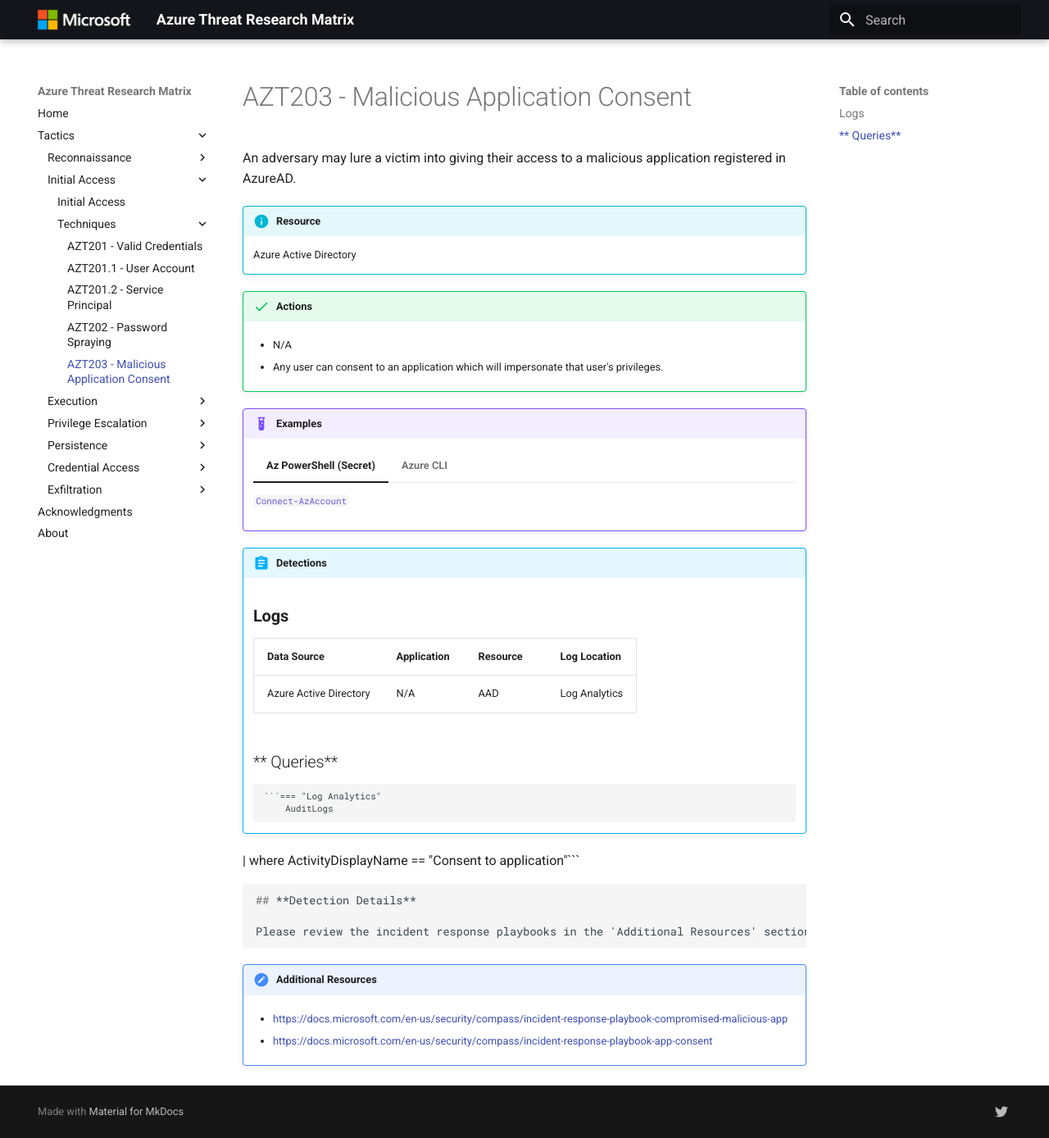
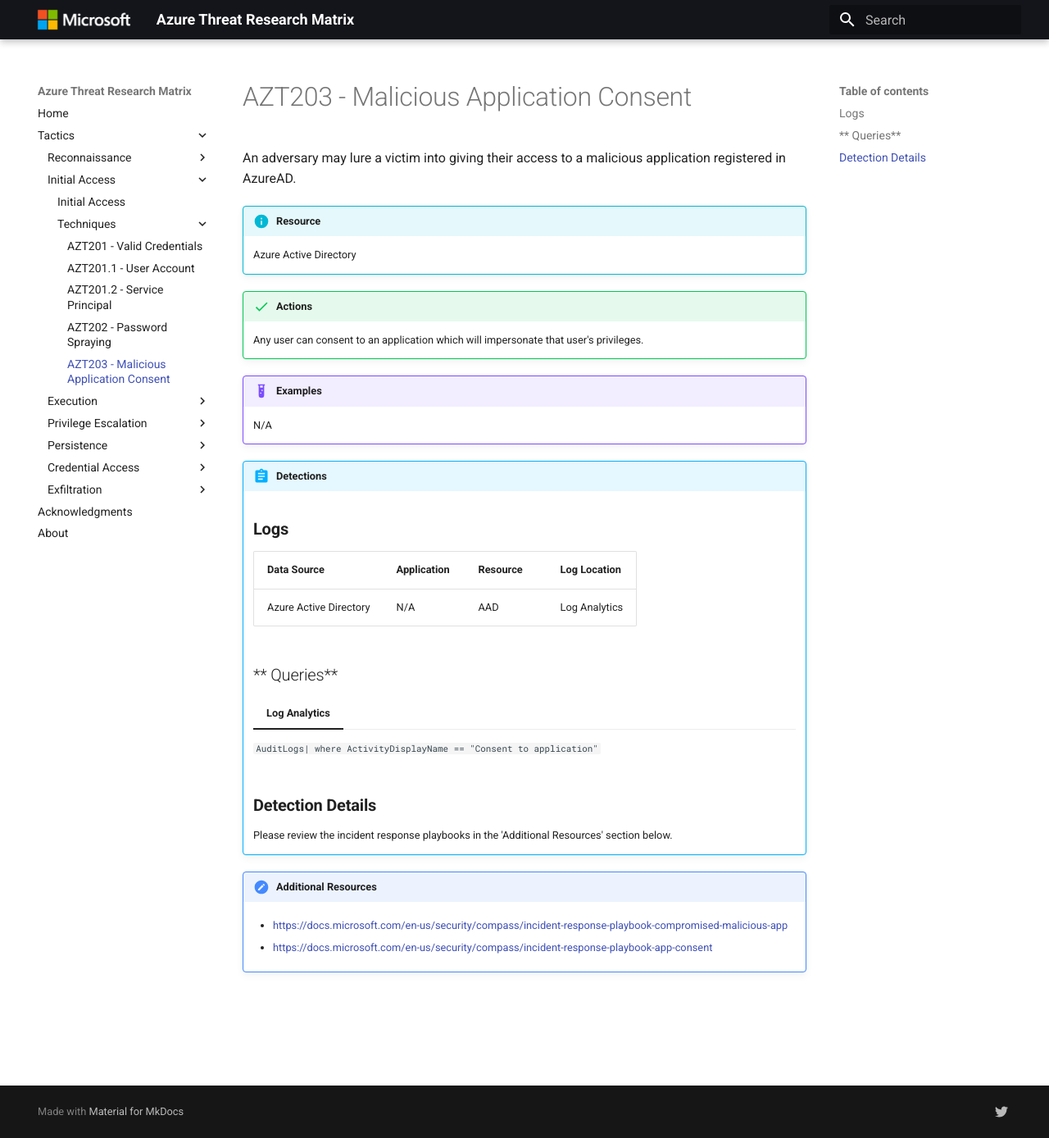
Before and after one commit to microsoft/Azure-Threat-Research-Matrix, an MkDocs documentation site: the page built from docs/InitialAccess/AZT203/AZT203.md, in a window 1280 px wide and 1388 px high. Shown: the whole window at 82% size. Built offline with MkDocs 1.6.1 and Material for MkDocs 9.7.7, drawn with Linux system fonts in a browser that asks for light colours.

Commit message:
Formatting Fixes

````diff
--- a/docs/InitialAccess/AZT203/AZT203.md
+++ b/docs/InitialAccess/AZT203/AZT203.md
@@ -8,17 +8,11 @@ An adversary may lure a victim into giving their access to a malicious applicati
 
 !!! success "Actions"
 
-	* N/A
-
-	* Any user can consent to an application which will impersonate that user's privileges.
+	Any user can consent to an application which will impersonate that user's privileges.
 
 !!! example "Examples"
 
-    === "Az PowerShell (Secret)"
-		[`#!powershell Connect-AzAccount`](https://docs.microsoft.com/en-us/powershell/module/az.accounts/connect-azaccount?view=azps-8.0.0)
-
-    === "Azure CLI"
-		[`#!powershell az login -u <username> -p <password>`](https://docs.microsoft.com/en-us/cli/azure/authenticate-azure-cli)
+    N/A
 
 !!! abstract "Detections"
 
@@ -30,9 +24,11 @@ An adversary may lure a victim into giving their access to a malicious applicati
 
 	## ** Queries**
 
-		```=== "Log Analytics"
-			AuditLogs
-| where ActivityDisplayName == "Consent to application"```
+
+	=== "Log Analytics"
+		```AuditLogs
+		| where ActivityDisplayName == "Consent to application"```
+
 
 	## **Detection Details**
 
````
Also changed, not shown: docs/CredentialAccess/CredentialAccess.md (+1 -1 lines), docs/Exfiltration/AZT704/AZT704-1.md (+1 -1 lines), docs/Exfiltration/AZT704/AZT704-3.md (+11 -1 lines), 1 other file.
